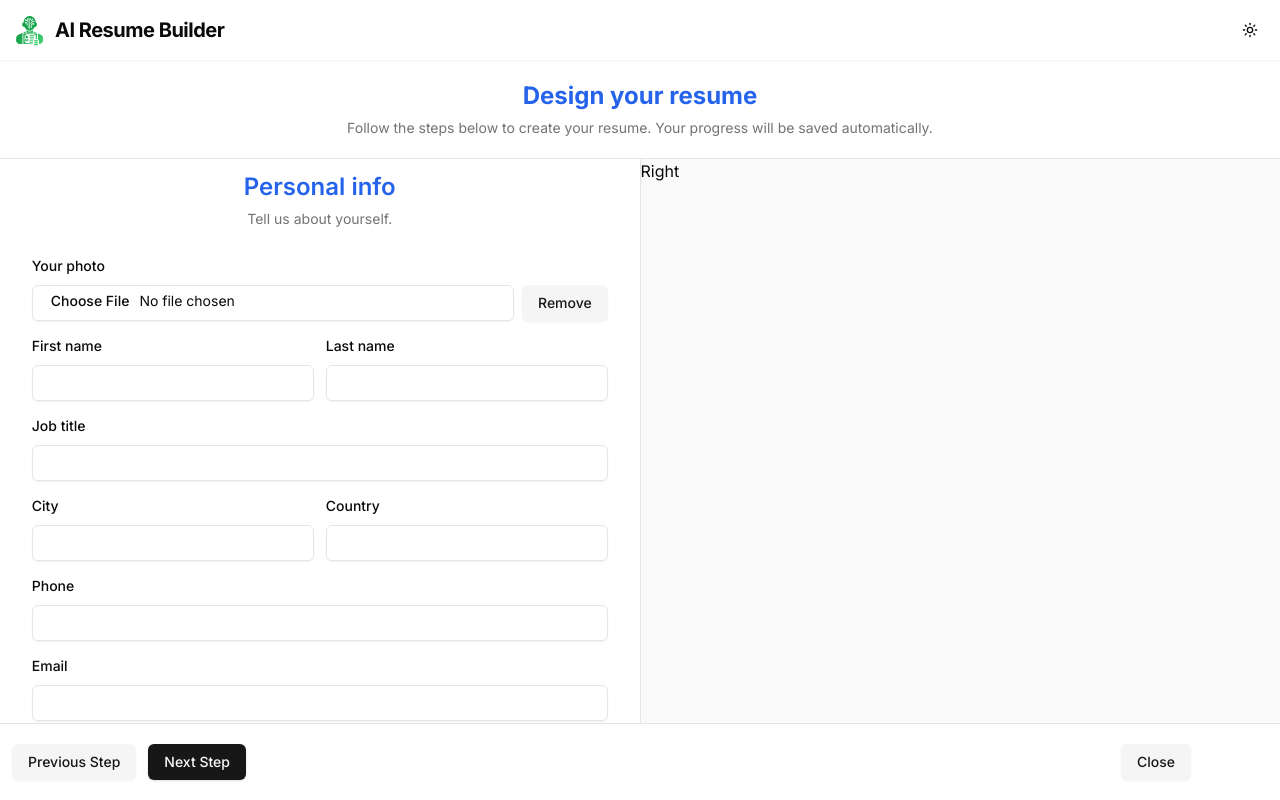
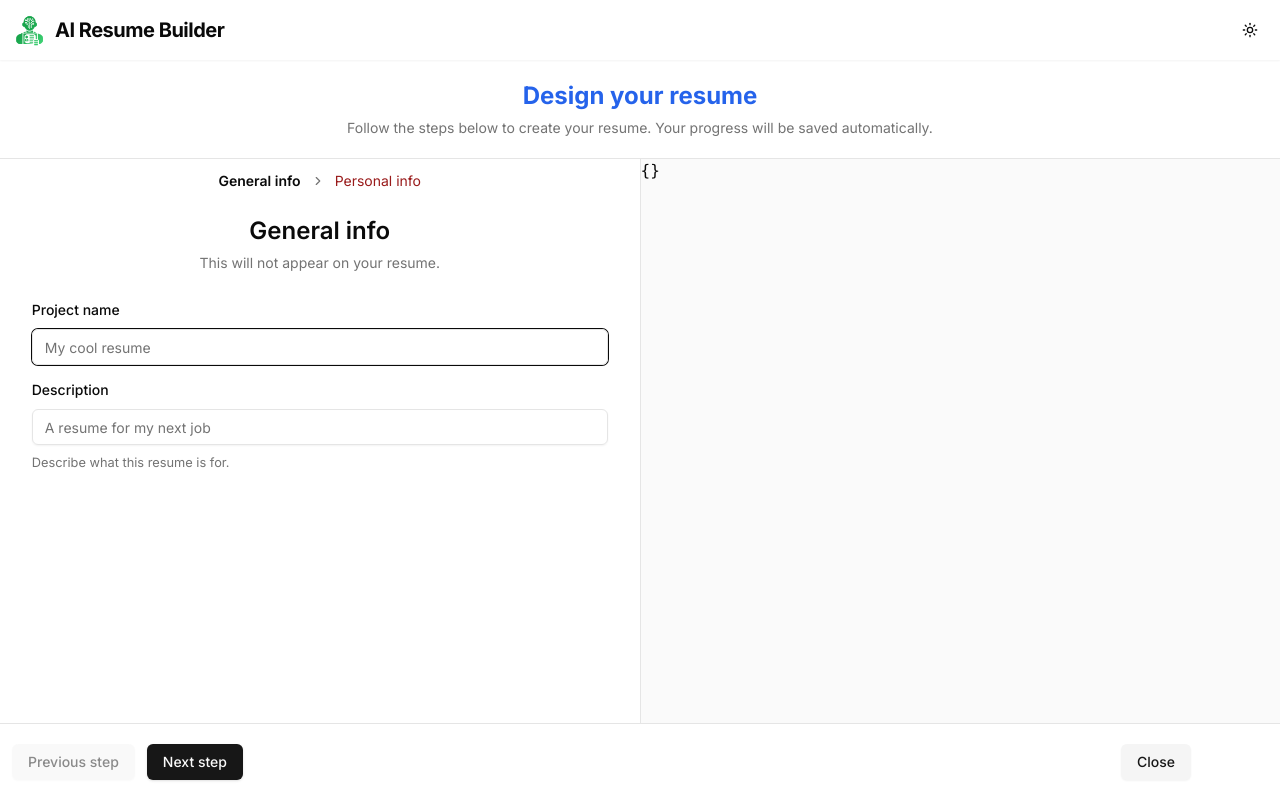
Before and after one commit to NeilRow56/coding_cv, a Next.js app: page /editor in a window 1280 px wide. Built offline with nearby package versions, Linux system fonts and the light colour scheme.

Commit message:
Formdata from multistep form - general info and personal info placed in real time on right hand side of Editor as JSON Stringify

```diff
--- /dev/null
+++ b/src/app/(main)/editor/Breadcrumbs.tsx
@@ -0,0 +1,45 @@
+import {
+  Breadcrumb,
+  BreadcrumbItem,
+  BreadcrumbLink,
+  BreadcrumbList,
+  BreadcrumbPage,
+  BreadcrumbSeparator
+} from '@/components/ui/breadcrumb'
+import { steps } from './steps'
+import React from 'react'
+
+interface BreadcrumbsProps {
+  currentStep: string
+  setCurrentStep: (step: string) => void
+}
+
+export default function Breadcrumbs({
+  currentStep,
+  setCurrentStep
+}: BreadcrumbsProps) {
+  return (
+    <div className='flex justify-center'>
+      <Breadcrumb>
+        <BreadcrumbList>
+          {steps.map(step => (
+            <React.Fragment key={step.key}>
+              <BreadcrumbItem>
+                {step.key === currentStep ? (
+                  <BreadcrumbPage>{step.title}</BreadcrumbPage>
+                ) : (
+                  <BreadcrumbLink asChild className='hover:text-blue-600'>
+                    <button onClick={() => setCurrentStep(step.key)}>
+                      {step.title}
+                    </button>
+                  </BreadcrumbLink>
+                )}
+              </BreadcrumbItem>
+              <BreadcrumbSeparator className='last:hidden' />
+            </React.Fragment>
+          ))}
+        </BreadcrumbList>
+      </Breadcrumb>
+    </div>
+  )
+}
--- /dev/null
+++ b/src/app/(main)/editor/Footer.tsx
@@ -0,0 +1,52 @@
+import { Button } from '@/components/ui/button'
+import { cn } from '@/lib/utils'
+import { FileUserIcon, PenLineIcon } from 'lucide-react'
+import Link from 'next/link'
+import { steps } from './steps'
+
+interface FooterProps {
+  currentStep: string
+  setCurrentStep: (step: string) => void
+}
+
+export default function Footer({ currentStep, setCurrentStep }: FooterProps) {
+  const previousStep = steps.find(
+    // underscore is an "unused variable"
+    (_, index) => steps[index + 1]?.key === currentStep
+  )?.key
+
+  const nextStep = steps.find(
+    (_, index) => steps[index - 1]?.key === currentStep
+  )?.key
+
+  return (
+    <footer className='w-full border-t px-3 py-5'>
+      <div className='mx-auto flex max-w-7xl flex-wrap justify-between gap-3'>
+        <div className='flex items-center gap-3'>
+          <Button
+            variant='secondary'
+            onClick={
+              previousStep ? () => setCurrentStep(previousStep) : undefined
+            }
+            disabled={!previousStep}
+          >
+            Previous step
+          </Button>
+          <Button
+            onClick={nextStep ? () => setCurrentStep(nextStep) : undefined}
+            disabled={!nextStep}
+          >
+            Next step
+          </Button>
+        </div>
+
+        <div className='flex items-center gap-3'>
+          <Button variant='secondary' asChild>
+            <Link href='/resumes'>Close</Link>
+          </Button>
+          <p className={cn('text-muted-foreground opacity-0')}>Saving...</p>
+        </div>
+      </div>
+    </footer>
+  )
+}
--- a/src/app/(main)/editor/ResumeEditor.tsx
+++ b/src/app/(main)/editor/ResumeEditor.tsx
@@ -2,11 +2,30 @@
 
 import { Button } from '@/components/ui/button'
 import Link from 'next/link'
-import React from 'react'
+import React, { useState } from 'react'
 import GeneralInfoForm from './forms/GeneralInfoForm'
 import PersonalInfoForm from './forms/PersonalInfoForm'
+import { useSearchParams } from 'next/navigation'
+import { steps } from './steps'
+import Breadcrumbs from './Breadcrumbs'
+import Footer from './Footer'
+import { ResumeValues } from '@/lib/validation'
 
 export default function ResumeEditor() {
+  const searchParams = useSearchParams()
+
+  const [resumeData, setResumeData] = useState<ResumeValues>({})
+
+  const currentStep = searchParams.get('step') || steps[0].key
+
+  function setStep(key: string) {
+    const newSearchParams = new URLSearchParams(searchParams)
+    newSearchParams.set('step', key)
+    window.history.pushState(null, '', `?${newSearchParams.toString()}`)
+  }
+
+  const FormComponent = steps.find(step => step.key === currentStep)?.component
+
   return (
     <div className='flex grow flex-col'>
       <header className='space-y-1.5 border-b px-3 py-5 text-center'>
@@ -18,27 +37,23 @@ export default function ResumeEditor() {
       </header>
       <main className='relative grow'>
         <div className='absolute bottom-0 top-0 flex w-full'>
-          <div className='w-full overflow-y-auto p-3 md:w-1/2'>
-            <PersonalInfoForm />
+          <div className='w-full space-y-6 overflow-y-auto p-3 md:w-1/2'>
+            <Breadcrumbs currentStep={currentStep} setCurrentStep={setStep} />
+            {/* The logical AND (&&) (logical conjunction) operator for a set of boolean operands will be true if and only if all the operands are true. Otherwise it will be false. */}
+            {FormComponent && (
+              <FormComponent
+                resumeData={resumeData}
+                setResumeData={setResumeData}
+              />
+            )}
           </div>
           <div className='grow md:border-r' />
-          <div className='hidden w-1/2 bg-neutral-50 md:flex'>Right</div>
+          <div className='hidden w-1/2 bg-neutral-50 md:flex'>
+            <pre>{JSON.stringify(resumeData, null, 2)}</pre>
+          </div>
         </div>
       </main>
-      <footer className='w-full border-t px-3 py-5'>
-        <div className='mx-auto flex max-w-7xl flex-wrap justify-between gap-4'>
-          <div className='flex items-center gap-3'>
-            <Button variant='secondary'>Previous Step</Button>
-            <Button>Next Step</Button>
-          </div>
-          <div className='flex items-center gap-3'>
-            <Button asChild variant='secondary'>
-              <Link href='/resumes'>Close</Link>
-            </Button>
-            <p className='text-muted-foreground opacity-0'>Saving...</p>
-          </div>
-        </div>
-      </footer>
+      <Footer currentStep={currentStep} setCurrentStep={setStep} />
     </div>
   )
 }
--- a/src/app/(main)/editor/forms/GeneralInfoForm.tsx
+++ b/src/app/(main)/editor/forms/GeneralInfoForm.tsx
@@ -1,8 +1,3 @@
-import { generalInfoSchema, GeneralInfoValues } from '@/lib/validation'
-import React from 'react'
-import { useForm } from 'react-hook-form'
-
-import { zodResolver } from '@hookform/resolvers/zod'
 import {
   Form,
   FormControl,
@@ -13,19 +8,37 @@ import {
   FormMessage
 } from '@/components/ui/form'
 import { Input } from '@/components/ui/input'
+import { EditorFormProps } from '@/lib/types'
+import { generalInfoSchema, GeneralInfoValues } from '@/lib/validation'
+import { zodResolver } from '@hookform/resolvers/zod'
+import { useEffect } from 'react'
+import { useForm } from 'react-hook-form'
 
-export default function GeneralInfoForm() {
+export default function GeneralInfoForm({
+  resumeData,
+  setResumeData
+}: EditorFormProps) {
   const form = useForm<GeneralInfoValues>({
     resolver: zodResolver(generalInfoSchema),
     defaultValues: {
-      title: '',
-      description: ''
+      title: resumeData.title || '',
+      description: resumeData.description || ''
     }
   })
+
+  useEffect(() => {
+    const { unsubscribe } = form.watch(async values => {
+      const isValid = await form.trigger()
+      if (!isValid) return
+      setResumeData({ ...resumeData, ...values })
+    })
+    return unsubscribe
+  }, [form, resumeData, setResumeData])
+
   return (
     <div className='mx-auto max-w-xl space-y-6'>
       <div className='space-y-1.5 text-center'>
-        <h2 className='text-2xl font-semibold'>General info.</h2>
+        <h2 className='text-2xl font-semibold'>General info</h2>
         <p className='text-sm text-muted-foreground'>
           This will not appear on your resume.
         </p>
--- a/src/app/(main)/editor/forms/PersonalInfoForm.tsx
+++ b/src/app/(main)/editor/forms/PersonalInfoForm.tsx
@@ -8,6 +8,7 @@ import {
   FormMessage
 } from '@/components/ui/form'
 import { Input } from '@/components/ui/input'
+import { EditorFormProps } from '@/lib/types'
 
 import { personalInfoSchema, PersonalInfoValues } from '@/lib/validation'
 import { zodResolver } from '@hookform/resolvers/zod'
@@ -15,17 +16,20 @@ import { useEffect } from 'react'
 
 import { useForm } from 'react-hook-form'
 
-export default function PersonalInfoForm() {
+export default function PersonalInfoForm({
+  resumeData,
+  setResumeData
+}: EditorFormProps) {
   const form = useForm<PersonalInfoValues>({
     resolver: zodResolver(personalInfoSchema),
     defaultValues: {
-      firstName: '',
-      lastName: '',
-      jobTitle: '',
-      city: '',
-      country: '',
-      phone: '',
-      email: ''
+      firstName: resumeData.firstName || '',
+      lastName: resumeData.lastName || '',
+      jobTitle: resumeData.jobTitle || '',
+      city: resumeData.city || '',
+      country: resumeData.country || '',
+      phone: resumeData.phone || '',
+      email: resumeData.email || ''
     }
   })
 
@@ -33,10 +37,10 @@ export default function PersonalInfoForm() {
     const { unsubscribe } = form.watch(async values => {
       const isValid = await form.trigger()
       if (!isValid) return
-      //Update resume data
+      setResumeData({ ...resumeData, ...values })
     })
     return unsubscribe
-  }, [form])
+  }, [form, resumeData, setResumeData])
 
   return (
     <div className='mx-auto max-w-xl space-y-6'>
--- /dev/null
+++ b/src/app/(main)/editor/steps.ts
@@ -0,0 +1,12 @@
+import { EditorFormProps } from '@/lib/types'
+import GeneralInfoForm from './forms/GeneralInfoForm'
+import PersonalInfoForm from './forms/PersonalInfoForm'
+
+export const steps: {
+  title: string
+  component: React.ComponentType<EditorFormProps>
+  key: string
+}[] = [
+  { title: 'General info', component: GeneralInfoForm, key: 'general-info' },
+  { title: 'Personal info', component: PersonalInfoForm, key: 'personal-info' }
+]
--- a/src/components/ui/breadcrumb.tsx
+++ b/src/components/ui/breadcrumb.tsx
@@ -1,108 +1,111 @@
-import * as React from "react"
-import { Slot } from "@radix-ui/react-slot"
-import { ChevronRight, MoreHorizontal } from "lucide-react"
+import * as React from 'react'
+import { Slot } from '@radix-ui/react-slot'
+import { ChevronRight, MoreHorizontal } from 'lucide-react'
 
-import { cn } from "@/lib/utils"
+import { cn } from '@/lib/utils'
 
 const Breadcrumb = React.forwardRef<
   HTMLElement,
-  React.ComponentPropsWithoutRef<"nav"> & {
+  React.ComponentPropsWithoutRef<'nav'> & {
     separator?: React.ReactNode
   }
->(({ ...props }, ref) => <nav ref={ref} aria-label="breadcrumb" {...props} />)
-Breadcrumb.displayName = "Breadcrumb"
+>(({ ...props }, ref) => <nav ref={ref} aria-label='breadcrumb' {...props} />)
+Breadcrumb.displayName = 'Breadcrumb'
 
 const BreadcrumbList = React.forwardRef<
   HTMLOListElement,
-  React.ComponentPropsWithoutRef<"ol">
+  React.ComponentPropsWithoutRef<'ol'>
 >(({ className, ...props }, ref) => (
   <ol
     ref={ref}
     className={cn(
-      "flex flex-wrap items-center gap-1.5 break-words text-sm text-muted-foreground sm:gap-2.5",
+      'flex flex-wrap items-center gap-1.5 break-words text-sm text-muted-foreground sm:gap-2.5',
       className
     )}
     {...props}
   />
 ))
-BreadcrumbList.displayName = "BreadcrumbList"
+BreadcrumbList.displayName = 'BreadcrumbList'
 
 const BreadcrumbItem = React.forwardRef<
   HTMLLIElement,
-  React.ComponentPropsWithoutRef<"li">
+  React.ComponentPropsWithoutRef<'li'>
 >(({ className, ...props }, ref) => (
   <li
     ref={ref}
-    className={cn("inline-flex items-center gap-1.5", className)}
+    className={cn('inline-flex items-center gap-1.5', className)}
     {...props}
   />
 ))
-BreadcrumbItem.displayName = "BreadcrumbItem"
+BreadcrumbItem.displayName = 'BreadcrumbItem'
 
 const BreadcrumbLink = React.forwardRef<
   HTMLAnchorElement,
-  React.ComponentPropsWithoutRef<"a"> & {
+  React.ComponentPropsWithoutRef<'a'> & {
     asChild?: boolean
   }
 >(({ asChild, className, ...props }, ref) => {
-  const Comp = asChild ? Slot : "a"
+  const Comp = asChild ? Slot : 'a'
 
   return (
     <Comp
       ref={ref}
-      className={cn("transition-colors hover:text-foreground", className)}
+      className={cn(
+        'text-red-800 transition-colors hover:text-blue-600',
+        className
+      )}
       {...props}
     />
   )
 })
-BreadcrumbLink.displayName = "BreadcrumbLink"
+BreadcrumbLink.displayName = 'BreadcrumbLink'
 
 const BreadcrumbPage = React.forwardRef<
   HTMLSpanElement,
-  React.ComponentPropsWithoutRef<"span">
+  React.ComponentPropsWithoutRef<'span'>
 >(({ className, ...props }, ref) => (
   <span
     ref={ref}
-    role="link"
-    aria-disabled="true"
-    aria-current="page"
-    className={cn("font-normal text-foreground", className)}
+    role='link'
+    aria-disabled='true'
+    aria-current='page'
+    className={cn('font-semibold text-foreground', className)}
     {...props}
   />
 ))
-BreadcrumbPage.displayName = "BreadcrumbPage"
+BreadcrumbPage.displayName = 'BreadcrumbPage'
 
 const BreadcrumbSeparator = ({
   children,
   className,
   ...props
-}: React.ComponentProps<"li">) => (
+}: React.ComponentProps<'li'>) => (
   <li
-    role="presentation"
-    aria-hidden="true"
-    className={cn("[&>svg]:w-3.5 [&>svg]:h-3.5", className)}
+    role='presentation'
+    aria-hidden='true'
+    className={cn('[&>svg]:h-3.5 [&>svg]:w-3.5', className)}
     {...props}
   >
     {children ?? <ChevronRight />}
   </li>
 )
-BreadcrumbSeparator.displayName = "BreadcrumbSeparator"
+BreadcrumbSeparator.displayName = 'BreadcrumbSeparator'
 
 const BreadcrumbEllipsis = ({
   className,
   ...props
-}: React.ComponentProps<"span">) => (
+}: React.ComponentProps<'span'>) => (
   <span
-    role="presentation"
-    aria-hidden="true"
-    className={cn("flex h-9 w-9 items-center justify-center", className)}
+    role='presentation'
+    aria-hidden='true'
+    className={cn('flex h-9 w-9 items-center justify-center', className)}
     {...props}
   >
-    <MoreHorizontal className="h-4 w-4" />
-    <span className="sr-only">More</span>
+    <MoreHorizontal className='h-4 w-4' />
+    <span className='sr-only'>More</span>
   </span>
 )
-BreadcrumbEllipsis.displayName = "BreadcrumbElipssis"
+BreadcrumbEllipsis.displayName = 'BreadcrumbElipssis'
 
 export {
   Breadcrumb,
@@ -111,5 +114,5 @@ export {
   BreadcrumbLink,
   BreadcrumbPage,
   BreadcrumbSeparator,
-  BreadcrumbEllipsis,
+  BreadcrumbEllipsis
 }
--- /dev/null
+++ b/src/lib/types.ts
@@ -0,0 +1,6 @@
+import { ResumeValues } from './validation'
+
+export interface EditorFormProps {
+  resumeData: ResumeValues
+  setResumeData: (data: ResumeValues) => void
+}
--- a/src/lib/validation.ts
+++ b/src/lib/validation.ts
@@ -30,3 +30,13 @@ export const personalInfoSchema = z.object({
 })
 
 export type PersonalInfoValues = z.infer<typeof personalInfoSchema>
+
+export const resumeSchema = z.object({
+  ...generalInfoSchema.shape,
+  ...personalInfoSchema.shape
+})
+
+export type ResumeValues = Omit<z.infer<typeof resumeSchema>, 'photo'> & {
+  id?: string
+  photo?: File | string | null
+}
```
